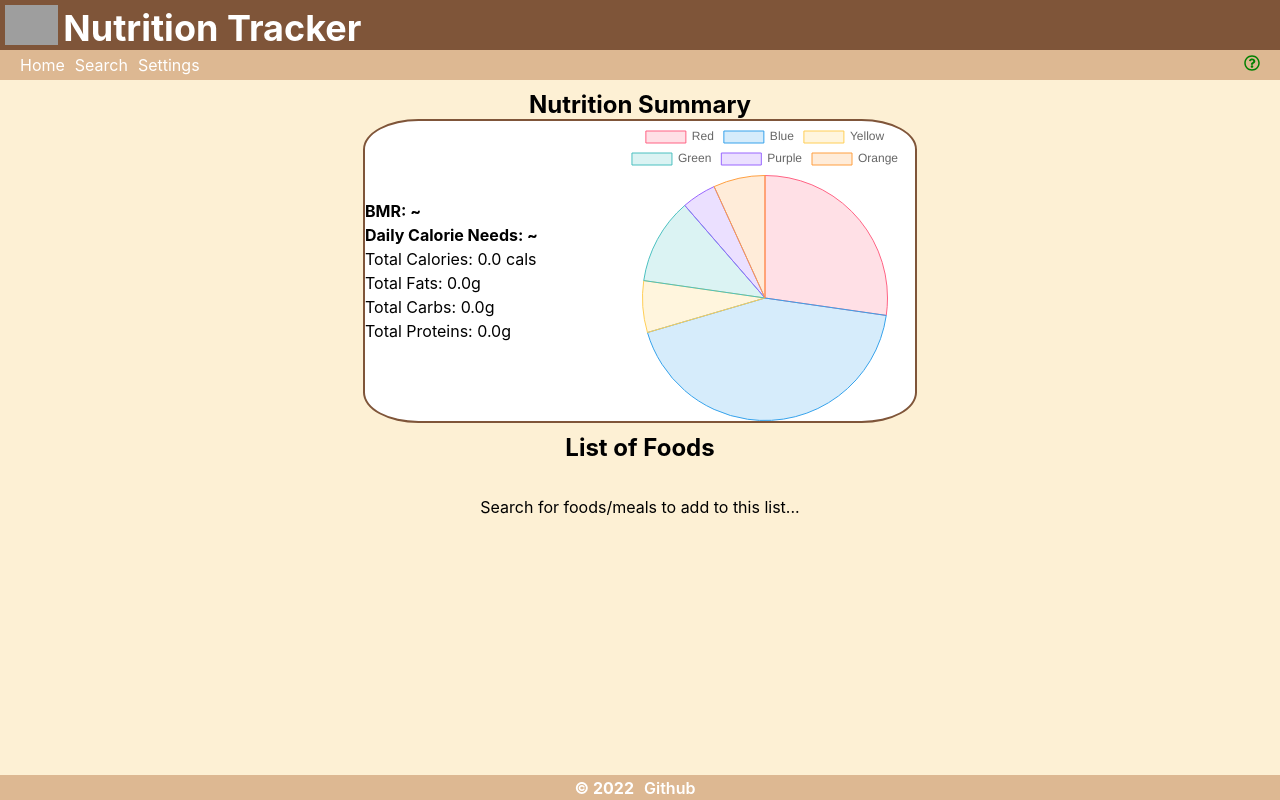
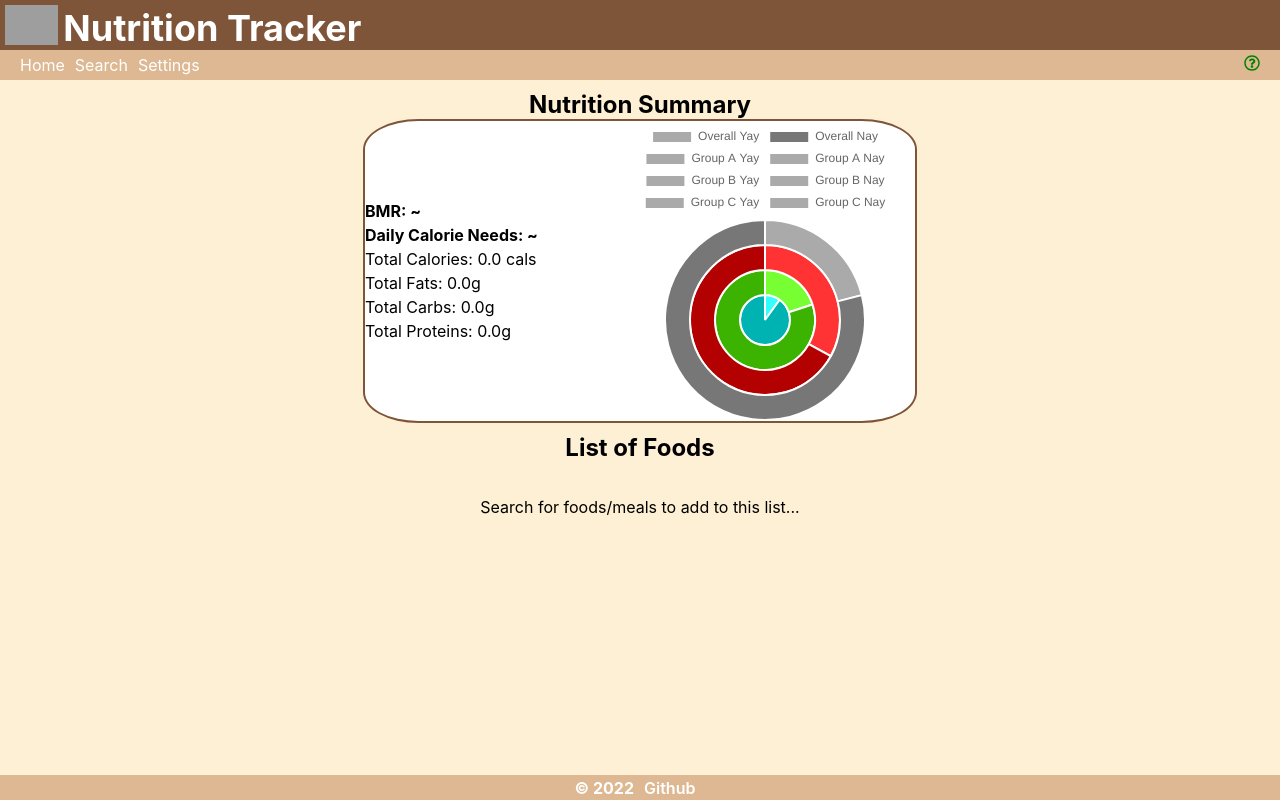
Before and after one commit to tkg808/nutrition-tracker, a React (Create React App) app: page / in a window 1280 px wide. Built offline with nearby package versions, Linux system fonts and the light colour scheme; grey boxes are pictures that could not be loaded.

Commit message:
Graph component now renders a multi series pie chart with generic data.

```diff
--- a/src/components/Graph.js
+++ b/src/components/Graph.js
@@ -1,41 +1,100 @@
 import React from 'react';
 import { Pie } from 'react-chartjs-2';
-import { Chart as ChartJS, ArcElement, Tooltip, Legend } from 'chart.js';
+import { Chart, ArcElement, Tooltip, Legend } from 'chart.js';
 
-ChartJS.register(ArcElement, Tooltip, Legend);
+Chart.register(ArcElement, Tooltip, Legend);
 
-export const data = {
-  labels: ['Red', 'Blue', 'Yellow', 'Green', 'Purple', 'Orange'],
+const DATA_COUNT = 5;
+const NUMBER_CFG = { count: DATA_COUNT, min: 0, max: 100 };
+
+// const labels = Utils.months({count: 7});
+const data = {
+  labels: ['Overall Yay', 'Overall Nay', 'Group A Yay', 'Group A Nay', 'Group B Yay', 'Group B Nay', 'Group C Yay', 'Group C Nay'],
   datasets: [
     {
-      label: '# of Votes',
-      data: [12, 19, 3, 5, 2, 3],
-      backgroundColor: [
-        'rgba(255, 99, 132, 0.2)',
-        'rgba(54, 162, 235, 0.2)',
-        'rgba(255, 206, 86, 0.2)',
-        'rgba(75, 192, 192, 0.2)',
-        'rgba(153, 102, 255, 0.2)',
-        'rgba(255, 159, 64, 0.2)',
-      ],
-      borderColor: [
-        'rgba(255, 99, 132, 1)',
-        'rgba(54, 162, 235, 1)',
-        'rgba(255, 206, 86, 1)',
-        'rgba(75, 192, 192, 1)',
-        'rgba(153, 102, 255, 1)',
-        'rgba(255, 159, 64, 1)',
-      ],
-      borderWidth: 1,
+      backgroundColor: ['#AAA', '#777'],
+      data: [21, 79]
     },
-  ],
+    {
+      backgroundColor: ['hsl(0, 100%, 60%)', 'hsl(0, 100%, 35%)'],
+      data: [33, 67]
+    },
+    {
+      backgroundColor: ['hsl(100, 100%, 60%)', 'hsl(100, 100%, 35%)'],
+      data: [20, 80]
+    },
+    {
+      backgroundColor: ['hsl(180, 100%, 60%)', 'hsl(180, 100%, 35%)'],
+      data: [10, 90]
+    }
+  ]
 };
+
+const config = {
+  type: 'pie',
+  data: data,
+  options: {
+    responsive: true,
+    plugins: {
+      legend: {
+        labels: {
+          generateLabels: function (chart)
+          {
+            // Get the default label list
+            const original = Chart.overrides.pie.plugins.legend.labels.generateLabels;
+            const labelsOriginal = original.call(this, chart);
+
+            // Build an array of colors used in the datasets of the chart
+            let datasetColors = chart.data.datasets.map(function (e)
+            {
+              return e.backgroundColor;
+            });
+            datasetColors = datasetColors.flat();
+
+            // Modify the color and hide state of each label
+            labelsOriginal.forEach(label =>
+            {
+              // There are twice as many labels as there are datasets. This converts the label index into the corresponding dataset index
+              label.datasetIndex = (label.index - label.index % 2) / 2;
+
+              // The hidden state must match the dataset's hidden state
+              label.hidden = !chart.isDatasetVisible(label.datasetIndex);
+
+              // Change the color to match the dataset
+              label.fillStyle = datasetColors[label.index];
+            });
+
+            return labelsOriginal;
+          }
+        },
+        onClick: function (mouseEvent, legendItem, legend)
+        {
+          // toggle the visibility of the dataset from what it currently is
+          legend.chart.getDatasetMeta(
+            legendItem.datasetIndex
+          ).hidden = legend.chart.isDatasetVisible(legendItem.datasetIndex);
+          legend.chart.update();
+        }
+      },
+      tooltip: {
+        callbacks: {
+          label: function (context)
+          {
+            const labelIndex = (context.datasetIndex * 2) + context.dataIndex;
+            return context.chart.data.labels[labelIndex] + ': ' + context.formattedValue;
+          }
+        }
+      }
+    }
+  },
+};
+
 
 export default function Graph()
 {
   return (
     <div className="graph-container">
-      <Pie className="graph" data={data} />
+      <Pie className="graph" data={data} config={config} />
     </div>
   )
 }
```
Also changed, not shown: 1 other file (tests, documents, lock files or other folders).
